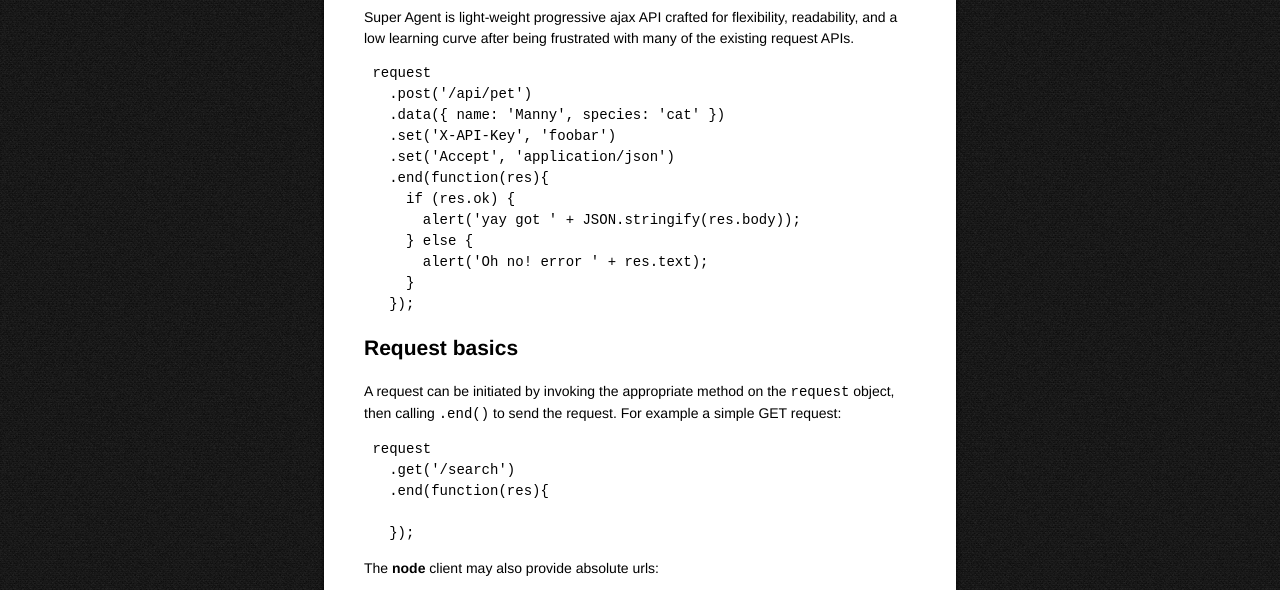
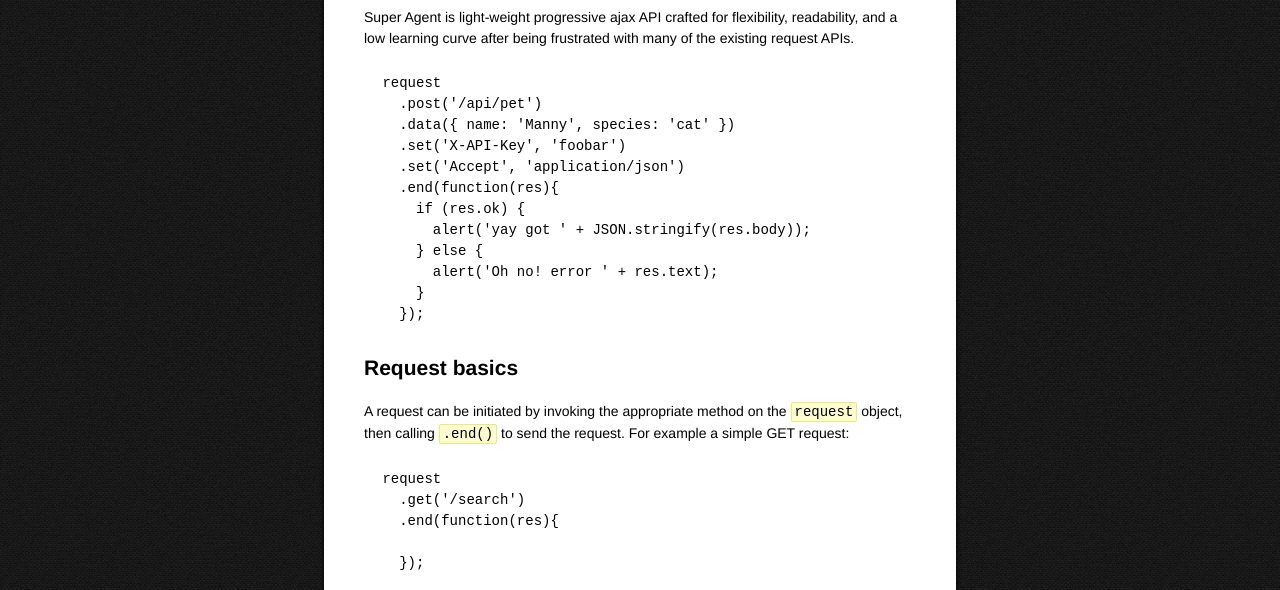
Before and after one commit to ladjs/superagent, a website: page index.html in a window 1280 px wide. Shown: the part 131-721 px from the top of the page. Drawn offline with Linux system fonts and the light colour scheme.

Commit message:
more styling

```diff
--- a/style.css
+++ b/style.css
@@ -17,3 +17,16 @@
   border-radius: 2px;
   -webkit-box-shadow: 0 2px 5px 0 black;
 }
+
+pre {
+  padding: 10px;
+}
+
+p code {
+  border: 1px solid #ECEA75;
+  padding: 1px 3px;
+  -webkit-border-radius: 2px;
+  -moz-border-radius: 2px;
+  border-radius: 2px;
+  background: #FDFCD1;
+}
```
